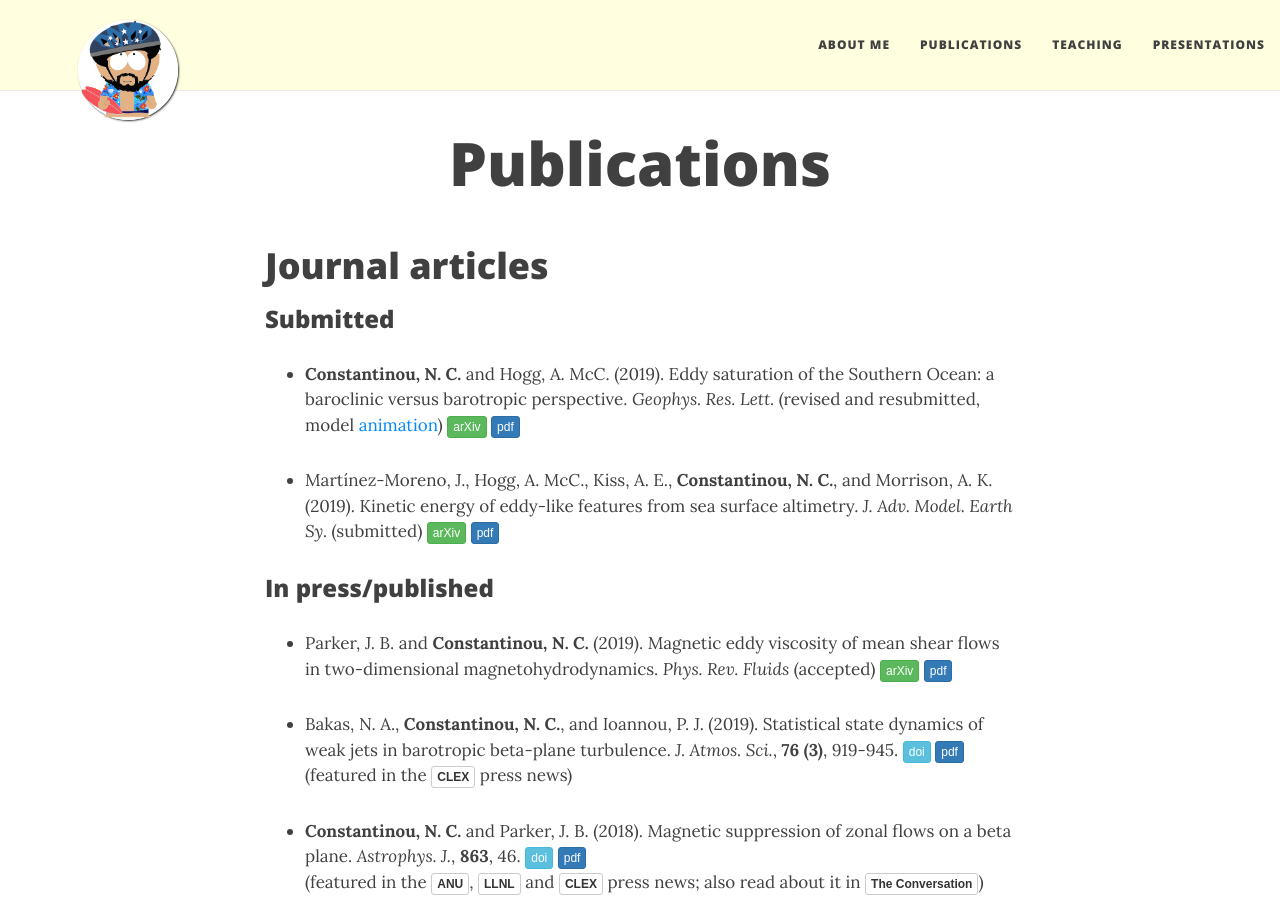
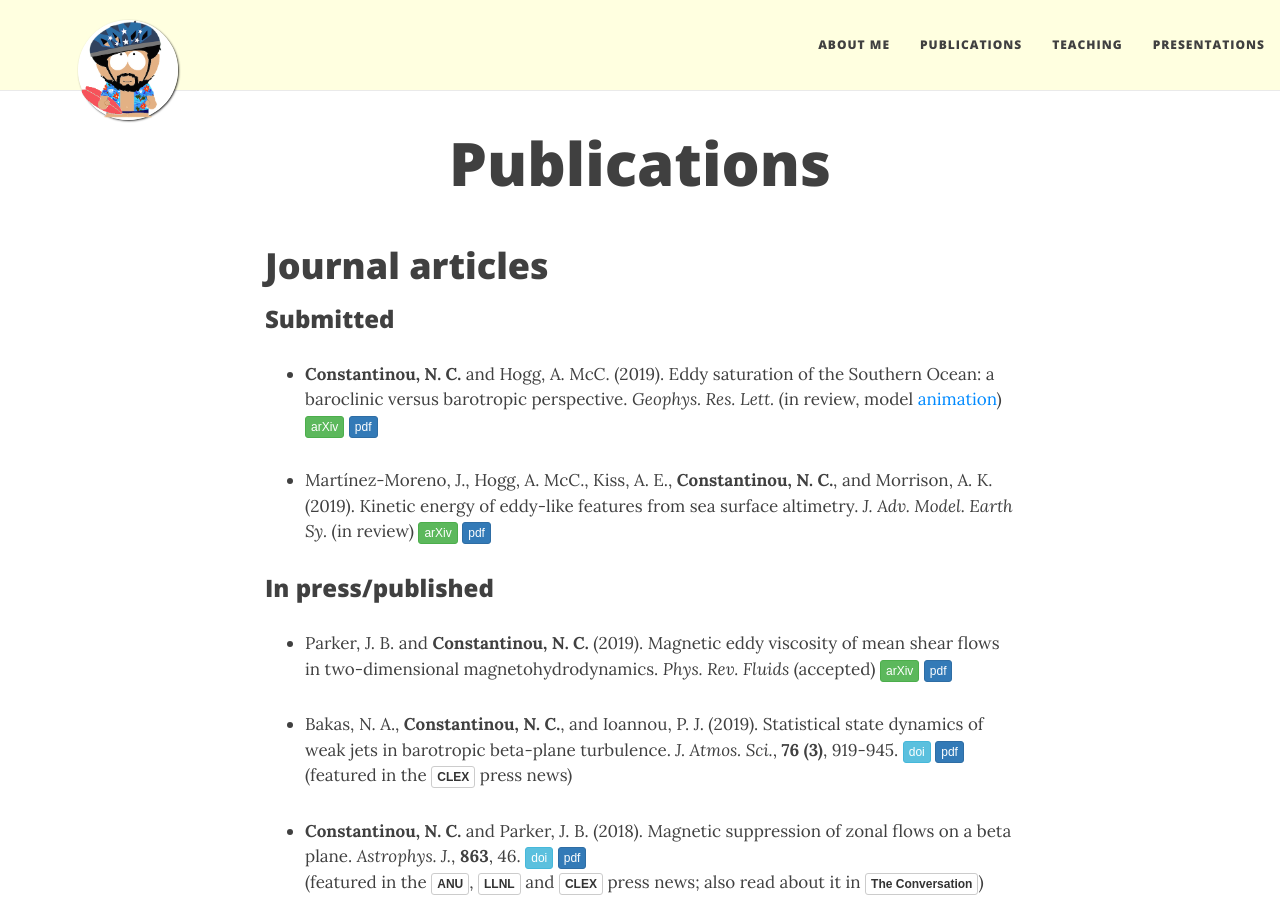
Before and after one commit to navidcy/navidcy.github.io, a Jekyll site: the page built from publications.md, in a window 1280 px wide and 900 px high. Built offline with Jekyll 4.4.1, drawn with Linux system fonts in a browser that asks for light colours; nearby versions of some CDN libraries; comment, search, counter and statistics services are not loaded.

Commit message:
uploads revised version of TrackEddy paper

```diff
--- a/publications.md
+++ b/publications.md
@@ -9,14 +9,16 @@
 
 ### Submitted
 
+
 <!--
+- Lozano-Durán, A., Nikolaidis, M.-A., **Constantinou, N. C.**, and Karp, M. (2019). Wall turbulence without modal instabilities. _Phys. Rev. Lett._ (submitted) [<span class="btn btn-success btn-xs{{end}}" style="font-family:sans-serif;">arXiv</span>][arXiv:1906.01929]{:target="_blank"} [<span class="btn btn-primary btn-xs{{end}}" style="font-family:sans-serif;">pdf</span>][TrackEddies-SSH]
+
 - Rocha, C. B., Bossy, T., **Constantinou, N. C.**, Llewellyn Smith, S. G., and  Young, W. R. (2019). The heat flux of horizontal convection: definition of the Nusselt number. _J. Fluid Mech._ (submitted) [<span class="btn btn-success btn-xs{{end}}" style="font-family:sans-serif;">arXiv</span>][arXiv:1906.01929]{:target="_blank"} [<span class="btn btn-primary btn-xs{{end}}" style="font-family:sans-serif;">pdf</span>][TrackEddies-SSH]
 -->
 
-- **Constantinou, N. C.** and  Hogg, A. McC. (2019). Eddy saturation of the Southern Ocean: a baroclinic versus barotropic perspective. _Geophys. Res. Lett._ (revised and resubmitted, model [animation][twolayer-mom6-movie]) [<span class="btn btn-success btn-xs{{end}}" style="font-family:sans-serif;">arXiv</span>][arXiv:1906.08442]{:target="_blank"} [<span class="btn btn-primary btn-xs{{end}}" style="font-family:sans-serif;">pdf</span>][eddysaturation-BC-BT]
+- **Constantinou, N. C.** and  Hogg, A. McC. (2019). Eddy saturation of the Southern Ocean: a baroclinic versus barotropic perspective. _Geophys. Res. Lett._ (in review, model [animation][twolayer-mom6-movie]) [<span class="btn btn-success btn-xs{{end}}" style="font-family:sans-serif;">arXiv</span>][arXiv:1906.08442]{:target="_blank"} [<span class="btn btn-primary btn-xs{{end}}" style="font-family:sans-serif;">pdf</span>][eddysaturation-BC-BT]
 
-
-- Martínez-Moreno, J., Hogg, A. McC., Kiss, A. E., **Constantinou, N. C.**, and Morrison, A. K. (2019). Kinetic energy of eddy-like features from sea surface altimetry. _J. Adv. Model. Earth Sy._ (submitted) [<span class="btn btn-success btn-xs{{end}}" style="font-family:sans-serif;">arXiv</span>][arXiv:1906.01929]{:target="_blank"} [<span class="btn btn-primary btn-xs{{end}}" style="font-family:sans-serif;">pdf</span>][TrackEddies-SSH]
+- Martínez-Moreno, J., Hogg, A. McC., Kiss, A. E., **Constantinou, N. C.**, and Morrison, A. K. (2019). Kinetic energy of eddy-like features from sea surface altimetry. _J. Adv. Model. Earth Sy._ (in review) [<span class="btn btn-success btn-xs{{end}}" style="font-family:sans-serif;">arXiv</span>][arXiv:1906.01929]{:target="_blank"} [<span class="btn btn-primary btn-xs{{end}}" style="font-family:sans-serif;">pdf</span>][TrackEddies-SSH]
 
 
 
```
